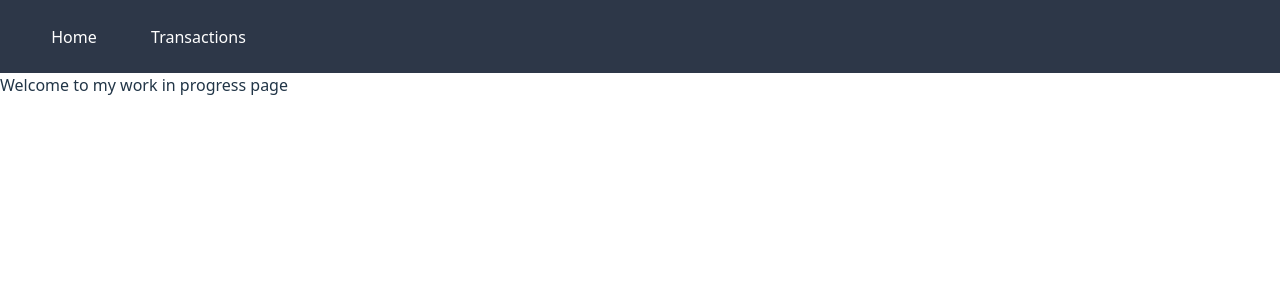
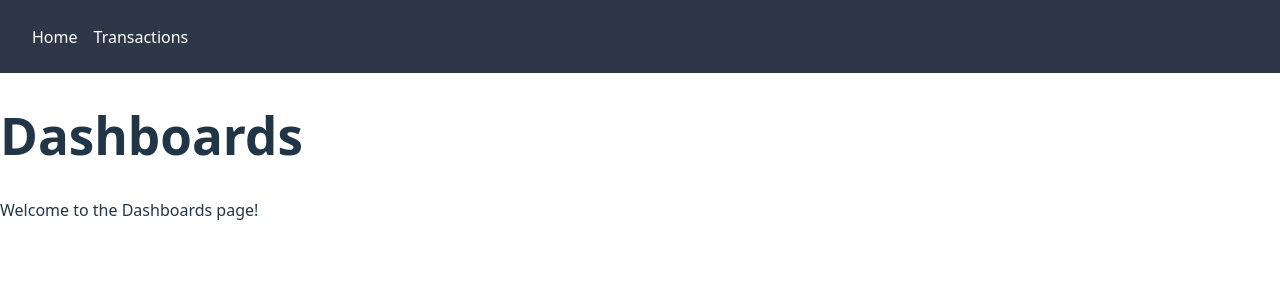
Before and after one commit to unaplanojevicdevtech/expense-tracker, a React (Vite) app: page / in a window 1280 px wide. Shown: the top 300 px of the page. Built offline with nearby package versions, Linux system fonts and the light colour scheme; some icons are missing.

Commit message:
#3: header navigation

```diff
--- a/src/App.tsx
+++ b/src/App.tsx
@@ -1,12 +1,20 @@
+import { BrowserRouter, Routes, Route } from 'react-router-dom';
 import Header from './components/Header'
+import Dashboards from './components/views/Dashboards';
+import Transactions from './components/views/Transactions';
 
+// BrowserRouter - top-level wrapper that enables routing
+// Routes - container that holds all your individual route definitions
+// Route - defines a URL path and which component to render at that path
 function App() {
   return (
-    <>
+    <BrowserRouter>
       <Header />
-      <div>Welcome to my work in progress page</div>
-    </>
+      <Routes>
+        <Route path="/" element={<Dashboards />} />
+        <Route path="/transactions" element={<Transactions />} />
+      </Routes>
+    </BrowserRouter>
   )
 }
-
 export default App;
--- a/src/components/Header.tsx
+++ b/src/components/Header.tsx
@@ -1,13 +1,14 @@
 import '../style/Header.css';
 import AccountCircleIcon from '@mui/icons-material/AccountCircle';
+import { Link } from 'react-router-dom';
 
 function Header() {
   return (
     <header className="header">
       <div className="header-nav-wrapper">
         <div className="header-nav">
-          <button className="header-nav-item">Home</button>
-          <button className="header-nav-item">Transactions</button>
+          <Link to="/" className="header-nav-item">Home</Link>
+          <Link to="/transactions" className="header-nav-item">Transactions</Link>
         </div>
       </div>
       <div>
--- /dev/null
+++ b/src/components/views/Dashboards.tsx
@@ -0,0 +1,9 @@
+function Dashboards() {
+  return (
+    <div>
+      <h1>Dashboards</h1>
+      <p>Welcome to the Dashboards page!</p>
+    </div>
+  );
+}
+export default Dashboards;
--- /dev/null
+++ b/src/components/views/Transactions.tsx
@@ -0,0 +1,9 @@
+function Transactions() {
+  return (
+    <div>
+      <h1>Transactions</h1>
+      <p>List of transactions will be displayed here.</p>
+    </div>
+  );
+}
+export default Transactions;
```
Also changed, not shown: src/components/views/Login.tsx (added, +10 -0 lines).
